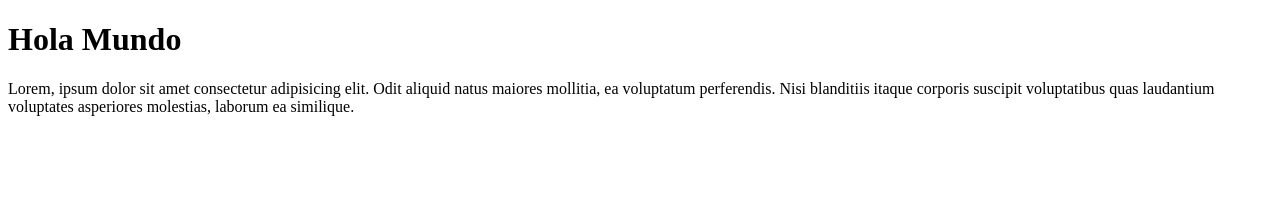
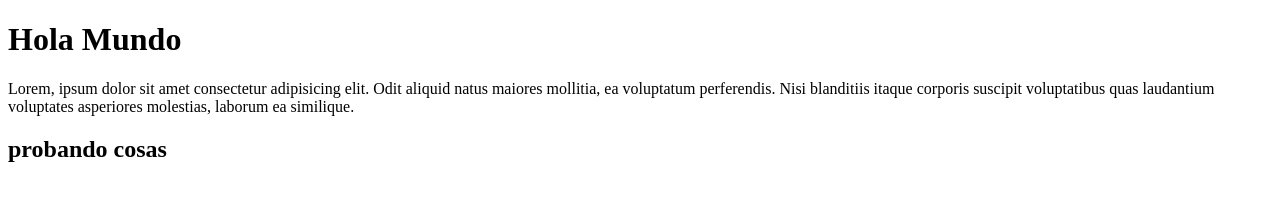
Before and after one commit to Miguel-Ange1/Prueba, a plain HTML site: page index.html in a window 1280 px wide. Drawn offline with Linux system fonts and the light colour scheme.

Commit message:
Actualización de index.html

```diff
--- a/index.html
+++ b/index.html
@@ -8,5 +8,7 @@
 <body>
     <h1>Hola Mundo</h1>
     <p>Lorem, ipsum dolor sit amet consectetur adipisicing elit. Odit aliquid natus maiores mollitia, ea voluptatum perferendis. Nisi blanditiis itaque corporis suscipit voluptatibus quas laudantium voluptates asperiores molestias, laborum ea similique.</p>
+
+    <h2>probando cosas</h2>
 </body>
 </html>
```
